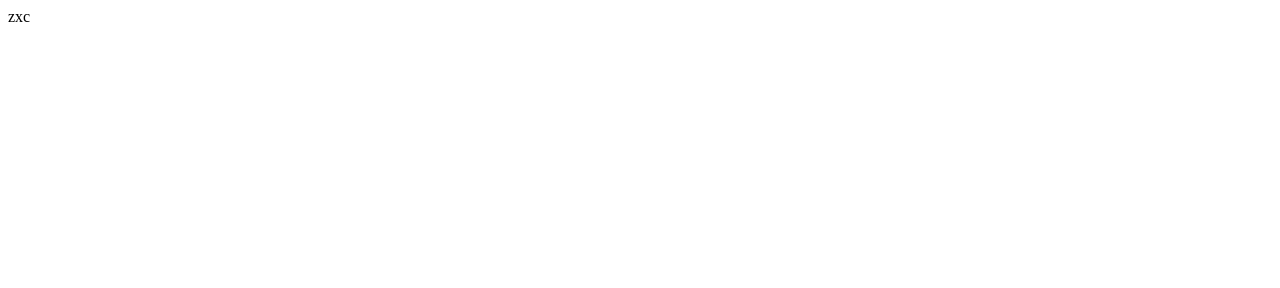
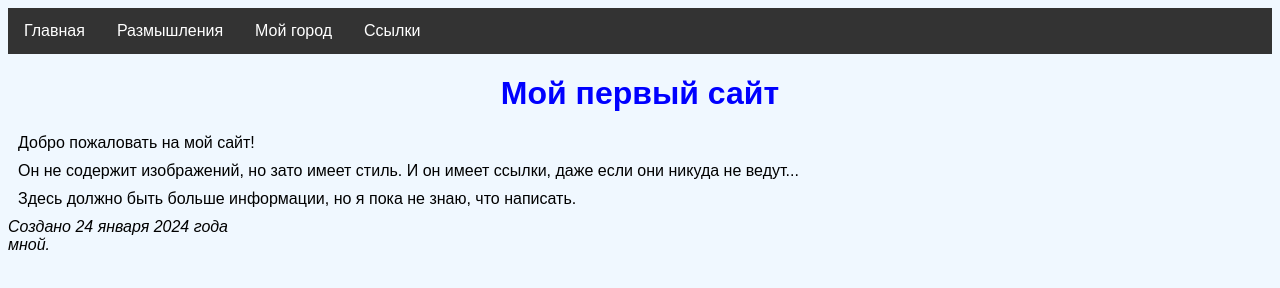
Before and after one commit to qeqoqe/seregapirat333, a plain HTML site: page index.html in a window 1280 px wide. Drawn offline with Linux system fonts and the light colour scheme.

Commit message:
Update index.html

```diff
--- a/index.html
+++ b/index.html
@@ -1,5 +1,60 @@
+<!DOCTYPE html>
 <html>
-  <body>
-    zxc
-  </body>
+<head>
+  <title>Мой первый сайт</title>
+  <style>
+    /* Здесь мы определяем стили для элементов на странице */
+    body {
+      font-family: Arial, sans-serif; /* Шрифт для всего текста */
+      background-color: #F0F8FF; /* Цвет фона */
+    }
+    h1 {
+      color: #0000FF; /* Цвет заголовка */
+      text-align: center; /* Выравнивание по центру */
+    }
+    ul.navbar {
+      list-style-type: none; /* Убираем маркеры для списка */
+      margin: 0; /* Обнуляем отступы */
+      padding: 0; /* Обнуляем отступы */
+      overflow: hidden; /* Скрываем переполнение содержимого */
+      background-color: #333; /* Цвет фона для навигации */
+    }
+    li {
+      float: left; /* Выстраиваем элементы списка в ряд */
+    }
+    li a {
+      display: block; /* Делаем ссылки блочными */
+      color: white; /* Цвет текста для ссылок */
+      text-align: center; /* Выравнивание по центру */
+      padding: 14px 16px; /* Отступы сверху-снизу и слева-справа */
+      text-decoration: none; /* Убираем подчеркивание для ссылок */
+    }
+    li a:hover {
+      background-color: #111; /* Цвет фона при наведении курсора */
+    }
+    p {
+      margin: 10px; /* Отступы для абзацев */
+    }
+    address {
+      font-style: italic; /* Курсивный шрифт для адреса */
+    }
+  </style>
+</head>
+<body>
+  <!-- Меню навигации по сайту -->
+  <ul class="navbar">
+    <li><a href="index.html">Главная</a>
+    <li><a href="musings.html">Размышления</a>
+    <li><a href="town.html">Мой город</a>
+    <li><a href="links.html">Ссылки</a>
+  </ul>
+  <!-- Основное содержание -->
+  <h1>Мой первый сайт</h1>
+  <p>Добро пожаловать на мой сайт!</p>
+  <p>Он не содержит изображений, но зато имеет стиль. И он имеет ссылки, даже если они никуда не ведут...</p>
+  <p>Здесь должно быть больше информации, но я пока не знаю, что написать.</p>
+  <!-- Подпись и дата создания страницы -->
+  <address>Создано 24 января 2024 года<br>
+  мной.</address>
+</body>
 </html>
```
